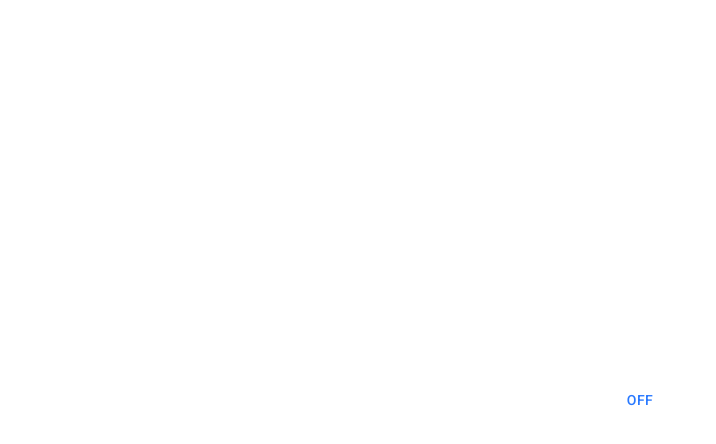
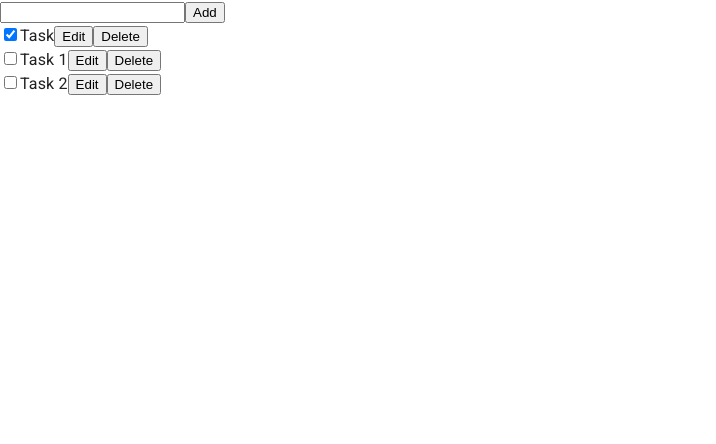
Before and after one commit to marco-rosner/code-challenges, a React (Create React App) app in the folder React/: page / in a window 1280 px wide. Shown: the top 444 px of the page, without its empty margins (0-716 px from the left). Built offline with nearby package versions, Linux system fonts and the light colour scheme.

Commit message:
React - ToDo - useReducer hook

```diff
--- /dev/null
+++ b/React/src/ToDo/AddTask.js
@@ -0,0 +1,20 @@
+import { useState } from "react"
+
+export const AddTask = ({ onAdd }) => {
+    const [title, setTitle] = useState('')
+
+    const onSubmit = (e) => {
+        e.preventDefault()
+
+        setTitle('')
+        onAdd(title)
+    }
+
+    return (
+        <form onSubmit={onSubmit}>
+            <input name="task" onChange={(e) => setTitle(e.target.value)} value={title} />
+            <button type="submit">Add</button>
+        </form>
+    )
+
+}
--- /dev/null
+++ b/React/src/ToDo/App.js
@@ -0,0 +1,35 @@
+import React, { useReducer } from 'react'
+import { AddTask } from './AddTask'
+import { initialValue } from './initialValue'
+import { reducer } from './reducer'
+import { Task } from './Task'
+
+export const App = () => {
+    const [tasks, dispatch] = useReducer(reducer, initialValue)
+
+    const onAdd = (title) => dispatch({
+        type: 'added',
+        payload: { id: tasks.length, title, done: false }
+    })
+
+    const onChange = (task) => dispatch({
+        type: 'changed',
+        payload: task
+    })
+
+    const onDelete = (id) => dispatch({
+        type: 'deleted',
+        payload: { id }
+    })
+
+    return (
+        <>
+            <AddTask onAdd={onAdd} />
+            {tasks.map(task => (
+                <div key={task.id}>
+                    <Task task={task} onChange={onChange} onDelete={onDelete} />
+                </div>
+            ))}
+        </>
+    )
+}
--- /dev/null
+++ b/React/src/ToDo/Task.js
@@ -0,0 +1,32 @@
+import React, { useState } from 'react'
+
+export const Task = ({ task, onChange, onDelete }) => {
+    const [isEditing, setIsEditing] = useState(false)
+    let content
+
+    content = isEditing ? (
+        <>
+            <input value={task.title} onChange={(e) =>
+                onChange({ ...task, title: e.target.value })}
+            />
+            <button onClick={() => setIsEditing(false)}>
+                Save
+            </button>
+        </>
+    ) : (
+        <>
+            {task.title}
+            <button onClick={() => setIsEditing(true)}>Edit</button>
+        </>
+    )
+
+    return (
+        <>
+            <input type="checkbox" checked={task.done} onChange={(e) =>
+                onChange({ ...task, done: e.target.checked })}
+            />
+            {content}
+            <button onClick={() => onDelete(task.id)}>Delete</button>
+        </>
+    )
+}
--- /dev/null
+++ b/React/src/ToDo/initialValue.js
@@ -0,0 +1,17 @@
+export const initialValue = [
+    {
+        id: 0,
+        title: 'Task',
+        done: true,
+    },
+    {
+        id: 1,
+        title: 'Task 1',
+        done: false,
+    },
+    {
+        id: 2,
+        title: 'Task 2',
+        done: false,
+    },
+]
--- /dev/null
+++ b/React/src/ToDo/reducer.js
@@ -0,0 +1,21 @@
+export const reducer = (state, { type, payload }) => {
+    console.log(type)
+    console.log(payload)
+
+    switch (type) {
+        case 'added':
+            return [...state, payload]
+        case 'changed':
+            return state.map(task => {
+                if(task.id === payload.id){
+                    return payload
+                } else {
+                    return task
+                }
+            })
+        case 'deleted':
+            return state.filter((task) => task.id !== payload.id)
+        default:
+            return [...state]
+    }
+}
--- a/React/src/index.js
+++ b/React/src/index.js
@@ -4,7 +4,8 @@ import React from 'react';
 import ReactDOM from 'react-dom/client';
 // import { App } from './Contacts/App';
 // import { App } from './Context/App';
-import { App } from './Typescript/App';
+// import { App } from './Typescript/App';
+import { App } from './ToDo/App';
 import { theme } from './theme';
 
 const root = ReactDOM.createRoot(document.getElementById('root'));
```
